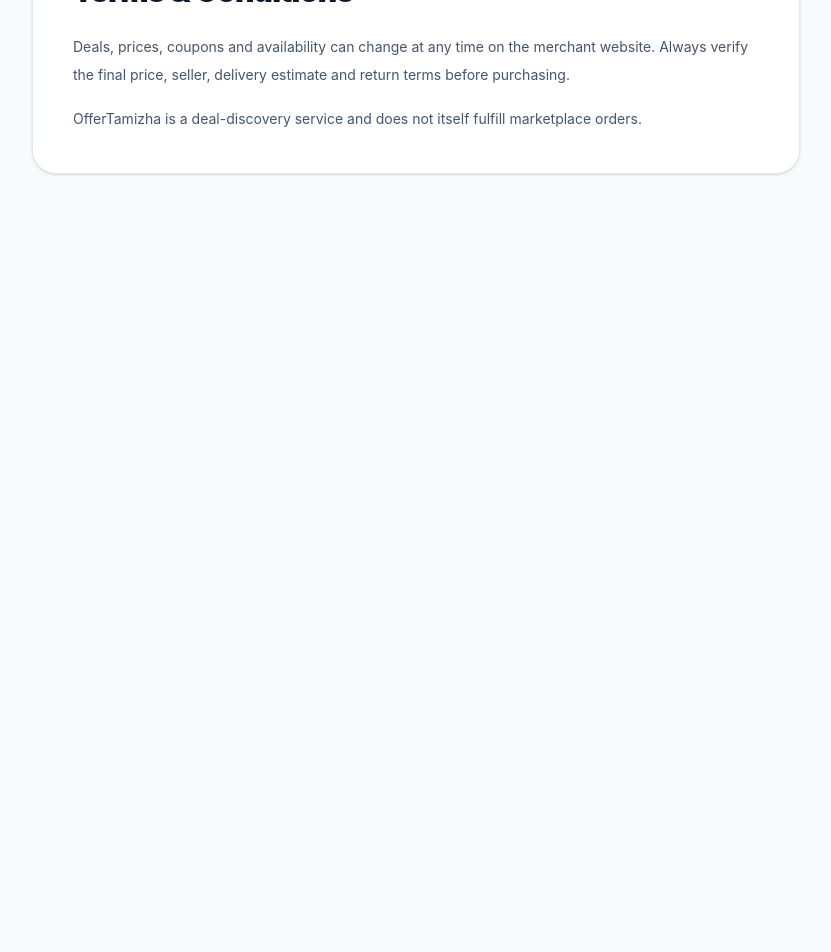
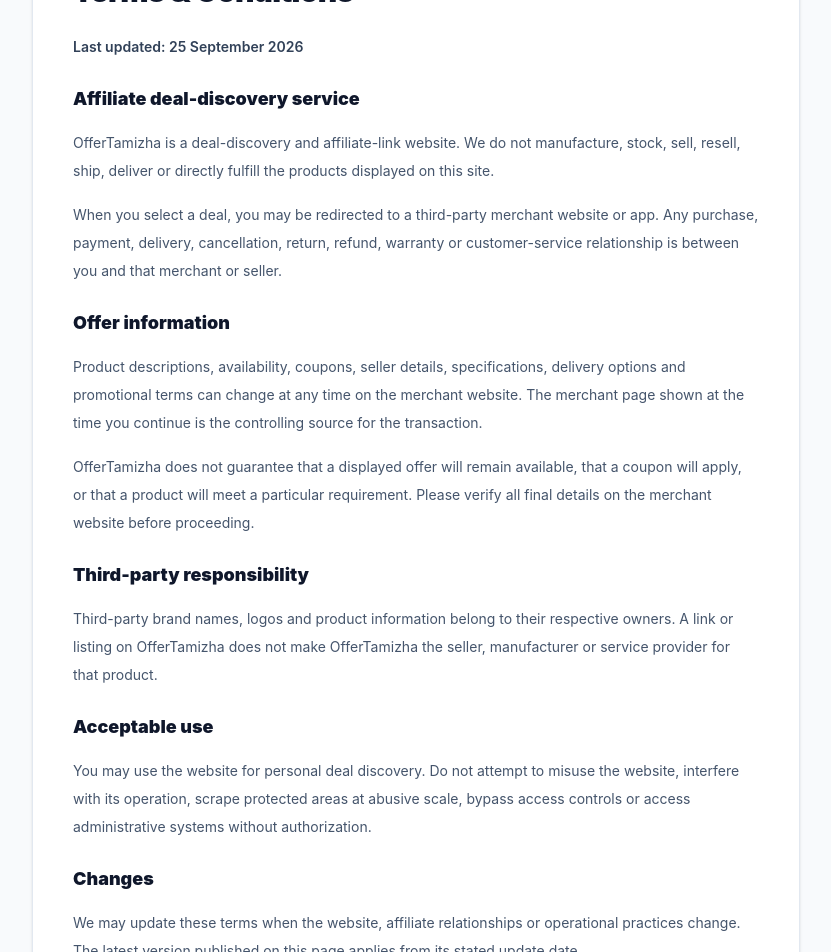
Before and after one commit to krishnasamyk1996-debug/OfferTamizha, a Next.js app: page /terms in a window 1280 px wide. Shown: the part 160-1112 px from the top of the page, without its empty margins (224-1055 px from the left). Before the commit the page ends 800 px from the top, so only its background shows below. Built offline with nearby package versions, Linux system fonts and the light colour scheme; no server answers.

Commit message:
Strengthen terms legal content

```diff
--- a/app/terms/page.tsx
+++ b/app/terms/page.tsx
@@ -1,4 +1,24 @@
 import type { Metadata } from 'next'
 import LegalPage from '../../components/legal/LegalPage'
-export const metadata:Metadata={title:'Terms & Conditions'}
-export default function Page(){return <LegalPage title="Terms & Conditions"><p>Deals, prices, coupons and availability can change at any time on the merchant website. Always verify the final price, seller, delivery estimate and return terms before purchasing.</p><p>OfferTamizha is a deal-discovery service and does not itself fulfill marketplace orders.</p></LegalPage>}
+
+export const metadata: Metadata = { title: 'Terms & Conditions' }
+
+export default function Page() {
+  return (
+    <LegalPage title="Terms & Conditions">
+      <p className="font-semibold text-slate-700 dark:text-slate-200">Last updated: 25 September 2026</p>
+      <h2 className="pt-2 text-lg font-black text-slate-900 dark:text-white">Affiliate deal-discovery service</h2>
+      <p>OfferTamizha is a deal-discovery and affiliate-link website. We do not manufacture, stock, sell, resell, ship, deliver or directly fulfill the products displayed on this site.</p>
+      <p>When you select a deal, you may be redirected to a third-party merchant website or app. Any purchase, payment, delivery, cancellation, return, refund, warranty or customer-service relationship is between you and that merchant or seller.</p>
+      <h2 className="pt-2 text-lg font-black text-slate-900 dark:text-white">Offer information</h2>
+      <p>Product descriptions, availability, coupons, seller details, specifications, delivery options and promotional terms can change at any time on the merchant website. The merchant page shown at the time you continue is the controlling source for the transaction.</p>
+      <p>OfferTamizha does not guarantee that a displayed offer will remain available, that a coupon will apply, or that a product will meet a particular requirement. Please verify all final details on the merchant website before proceeding.</p>
+      <h2 className="pt-2 text-lg font-black text-slate-900 dark:text-white">Third-party responsibility</h2>
+      <p>Third-party brand names, logos and product information belong to their respective owners. A link or listing on OfferTamizha does not make OfferTamizha the seller, manufacturer or service provider for that product.</p>
+      <h2 className="pt-2 text-lg font-black text-slate-900 dark:text-white">Acceptable use</h2>
+      <p>You may use the website for personal deal discovery. Do not attempt to misuse the website, interfere with its operation, scrape protected areas at abusive scale, bypass access controls or access administrative systems without authorization.</p>
+      <h2 className="pt-2 text-lg font-black text-slate-900 dark:text-white">Changes</h2>
+      <p>We may update these terms when the website, affiliate relationships or operational practices change. The latest version published on this page applies from its stated update date.</p>
+    </LegalPage>
+  )
+}
```
